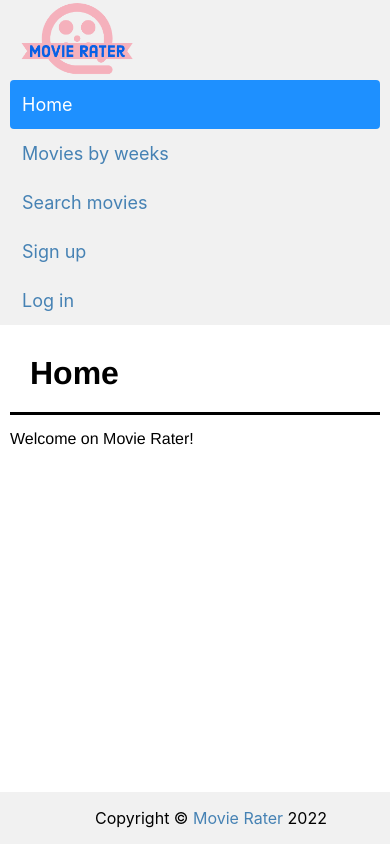
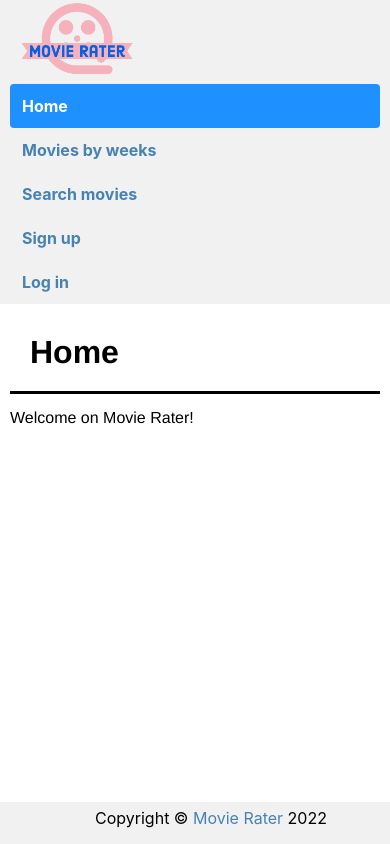
Before and after one commit to bagaze/movie-rater-frontend, a React (Create React App) app: page / in a window 390 px wide. Built offline with nearby package versions, Linux system fonts and the light colour scheme.

Commit message:
Update header and footer styles

```diff
--- a/src/styles/Footer.css
+++ b/src/styles/Footer.css
@@ -1,6 +1,6 @@
 .footer {
     margin-top: 1rem;
-    padding: 1rem;
+    padding: 0.4rem 1rem 1rem 1rem;
     background-color: #f1f1f1;
     position: fixed;
     bottom: 0;
--- a/src/styles/Header.css
+++ b/src/styles/Header.css
@@ -16,17 +16,21 @@ header a {
     color: black;
     text-align: center;
     text-decoration: none;
-    font-size: 18px;
-    line-height: 25px;
+    font-size: 16px;
+    font-weight: bold;
     border-radius: 4px;
     padding: 0px 10px;
-    height: 80px;
 }
 
 /* Style the header links */
 nav a {
-    padding: 28px 40px;
-    height: auto;
+    display: flex;
+    padding: 0px 40px;
+    line-height: 20px;
+    height: 80px;
+    width: 100px;
+    justify-content: center;
+    align-items: center;
 }
 
 /* Style the logo link (notice that we set the same value of line-height and font-size to prevent the header to increase when the font gets bigger */
@@ -55,14 +59,14 @@ nav {
 }
 
 /* Add media queries for responsiveness - when the screen is 500px wide or less, stack the links on top of each other */
-@media screen and (max-width: 1000px) {
+@media screen and (max-width: 1055px) {
     nav a {
-        padding: 28px 15px;
+        padding: 0px 15px;
     }
 }
 
 /* Add media queries for responsiveness - when the screen is 500px wide or less, stack the links on top of each other */
-@media screen and (max-width: 715px) {
+@media screen and (max-width: 805px) {
     header a {
         float: none;
         display: block;
@@ -73,5 +77,7 @@ nav {
     }
     nav a {
         padding: 12px;
+        height: 20px;
+        width: auto;
     }
 }
```
